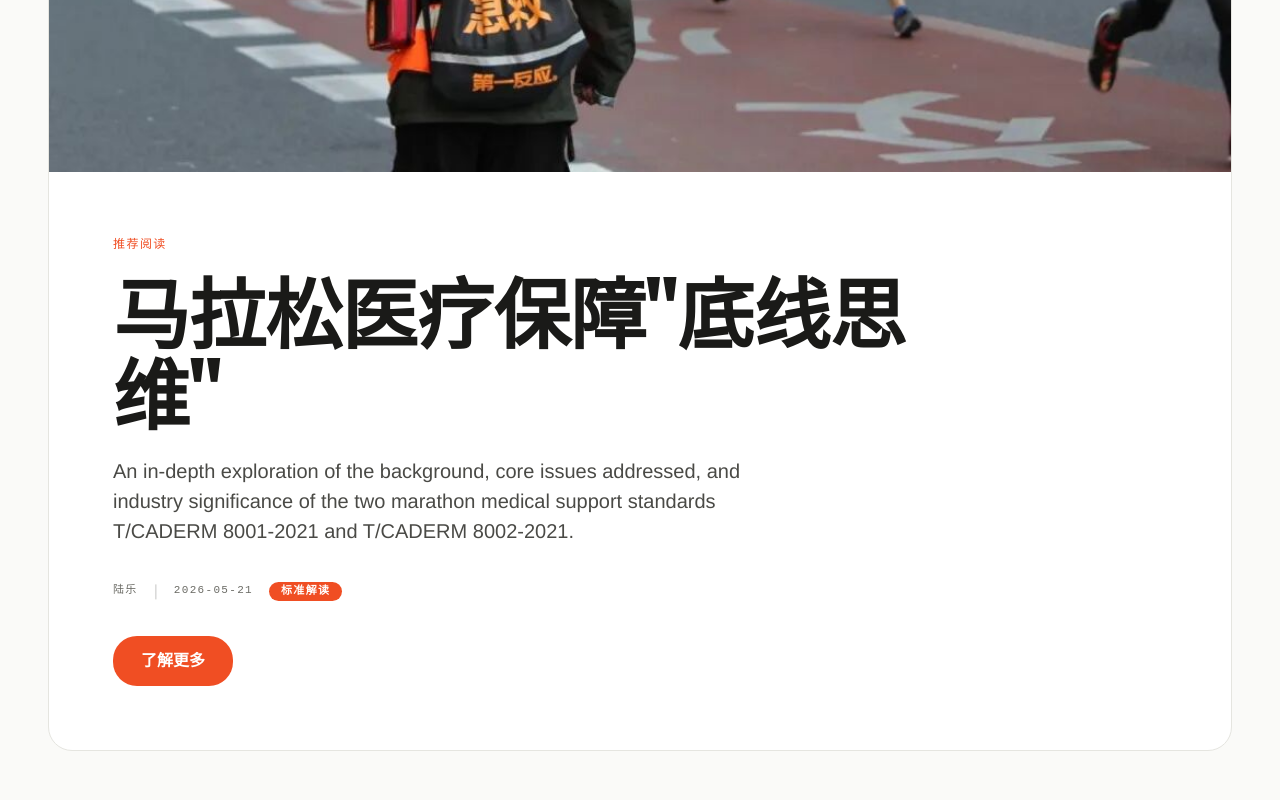
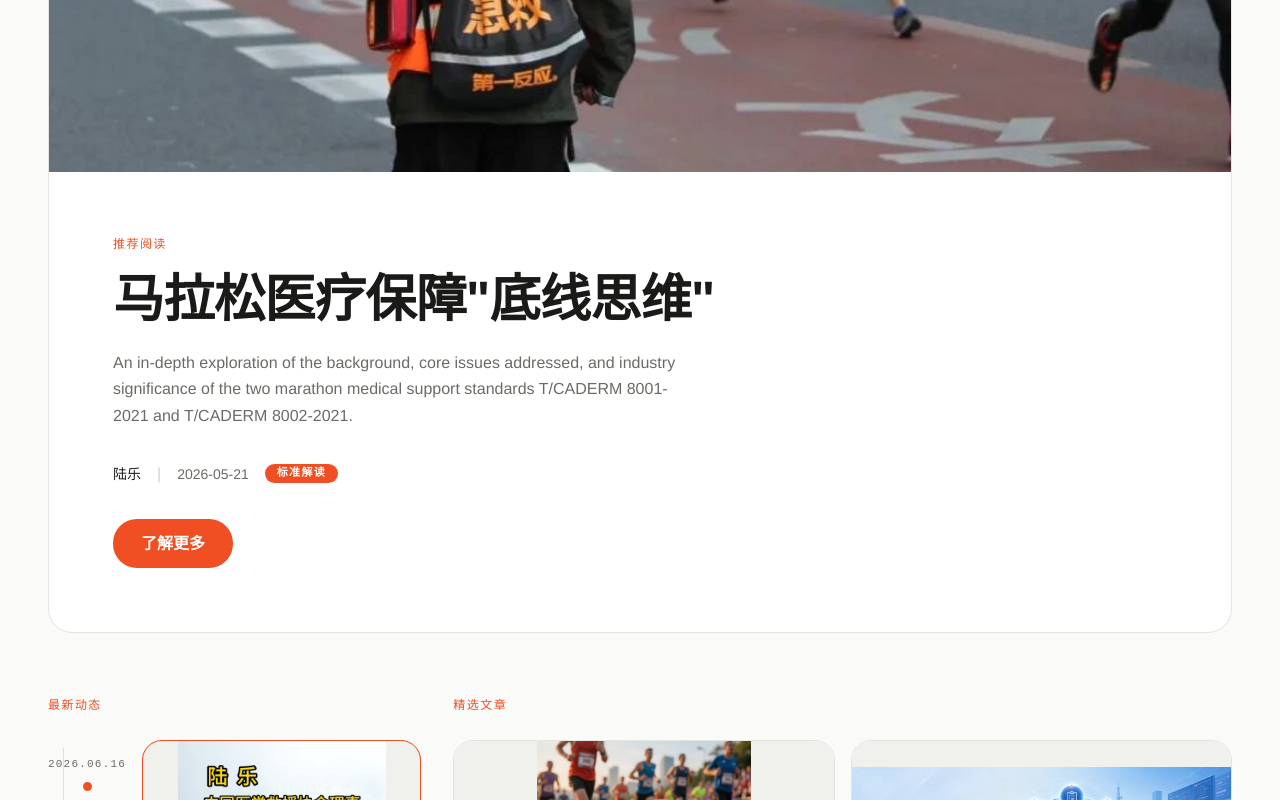
Before and after one commit to Arrowliu083/marathon-medical-site, a Next.js app: page /en in a window 1280 px wide. Shown: the part 590-1390 px from the top of the page. Built offline with nearby package versions, Linux system fonts and the light colour scheme.

Commit message:
优化Hero标题字号和宽度，作者日期字体加大

```diff
--- a/src/components/HeroFeature.tsx
+++ b/src/components/HeroFeature.tsx
@@ -32,22 +32,22 @@ export default function HeroFeature({ article }: HeroFeatureProps) {
         </div>
 
         {/* Title */}
-        <h1 className="display-hero text-[clamp(2.5rem,6vw,7.438rem)] mb-6 max-w-4xl text-text-primary">
+        <h1 className="font-sans font-bold text-[clamp(1.75rem,4vw,3.25rem)] mb-5 max-w-[32ch] text-text-primary leading-[1.15] tracking-[-0.015em]">
           {article.title}
         </h1>
 
         {/* Subtitle */}
-        <p className="body-large max-w-2xl mb-8">
+        <p className="text-[16px] leading-relaxed max-w-[65ch] mb-8 text-text-secondary">
           {locale === 'zh' ? article.summary : article.summaryEn}
         </p>
 
         {/* Meta row */}
         <div className="flex items-center gap-4 mb-8 flex-wrap">
-          <span className="mono-label text-[11px] text-text-secondary">
+          <span className="text-[14px] font-medium text-text-primary">
             {article.author}
           </span>
           <span className="text-text-secondary opacity-30">|</span>
-          <span className="mono-label text-[11px] text-text-secondary">
+          <span className="text-[14px] text-text-secondary">
             {article.date}
           </span>
           <span className="pill-tag pill-tag--accent">
```
